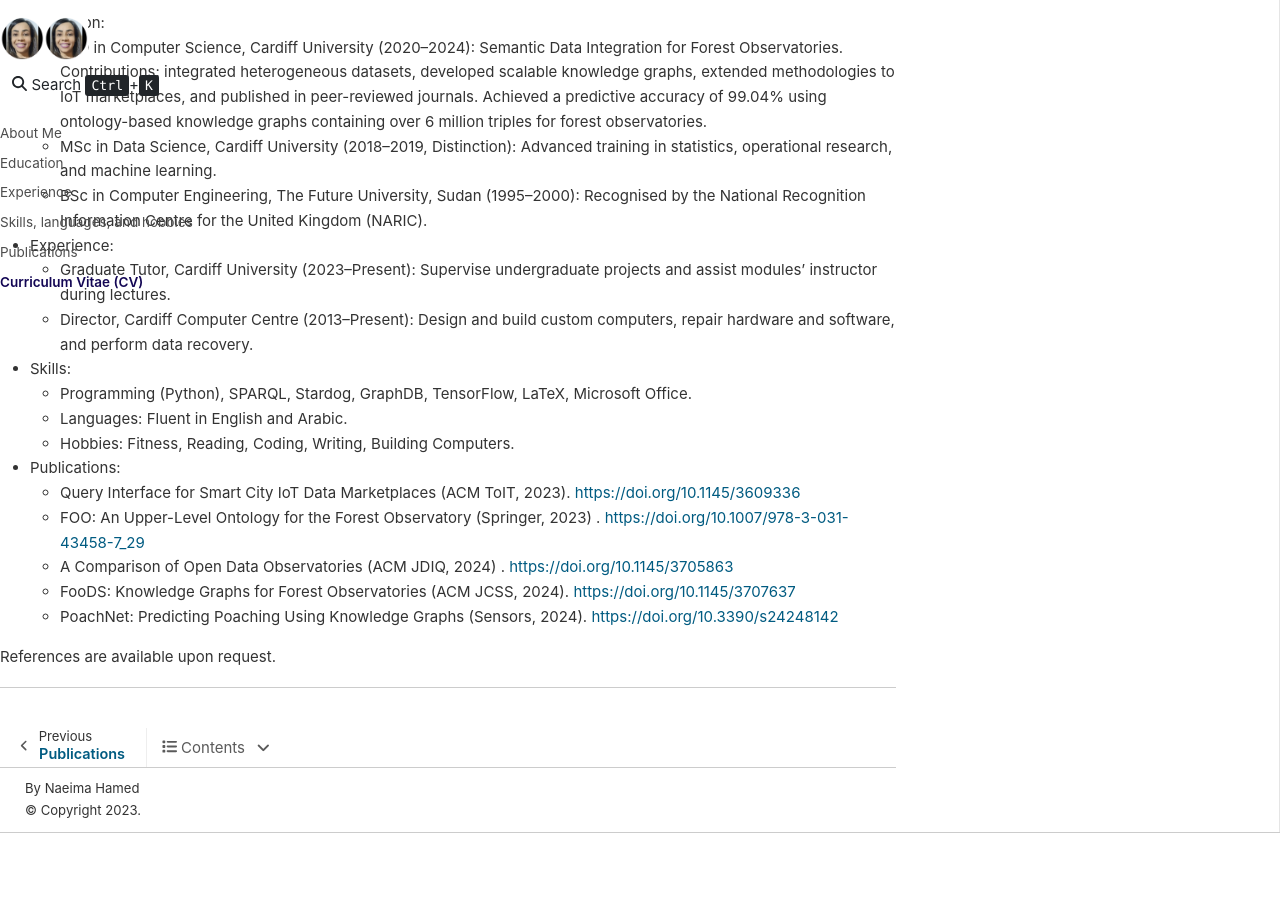
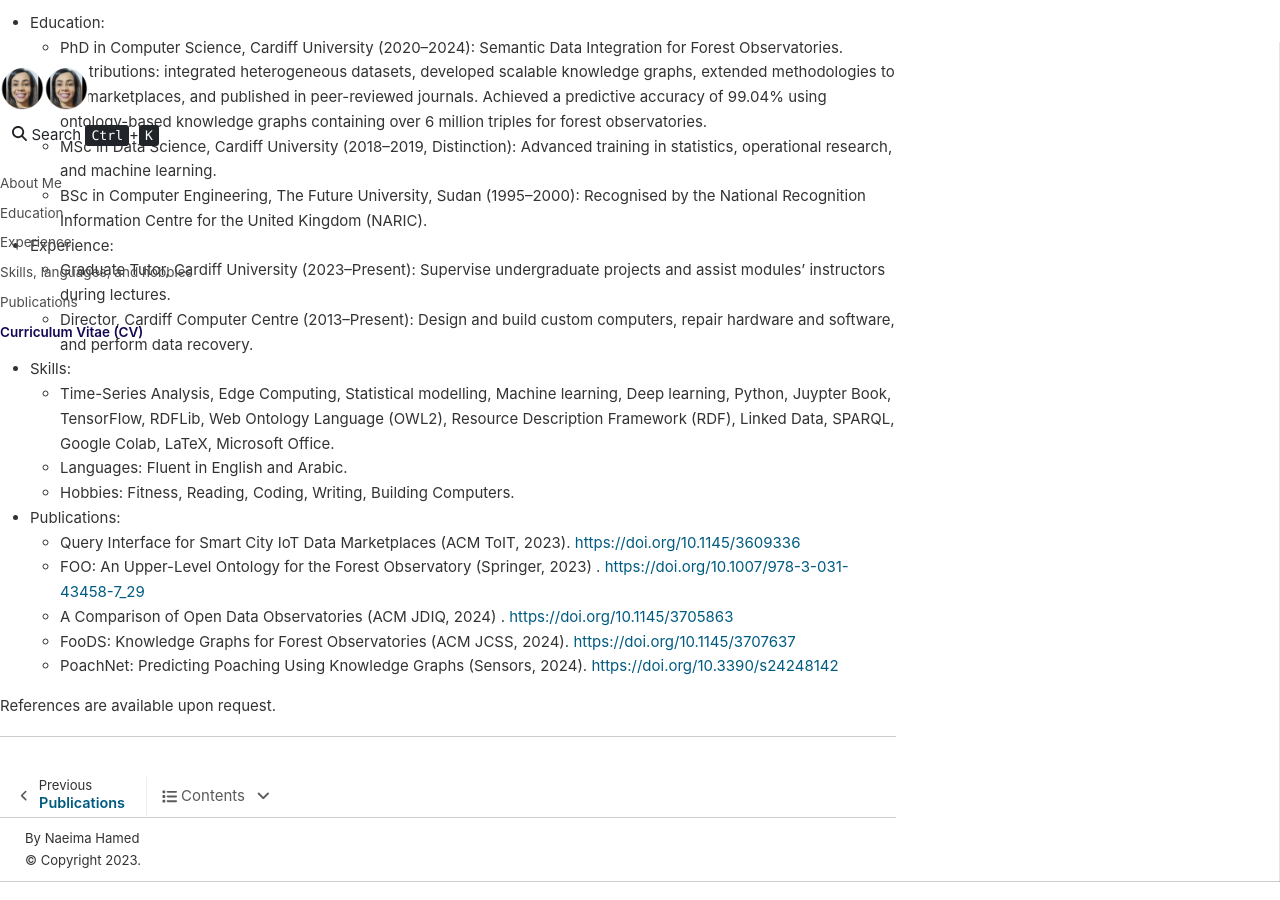
Before and after one commit to Naeima/Naeima, a Jupyter Book: the page built from CV.md, in a window 1280 px wide and 900 px high, scrolled down 1335 px. Built offline with Jupyter Book 1.0.4 settings and Sphinx 7.4.7 and the Sphinx Book theme 1.1.4, drawn with Linux system fonts in a browser that asks for light colours; before the commit the page ends 2188 px from its top, so only the background shows below that.

Commit message:
Add files via upload

```diff
--- a/CV.html
+++ b/CV.html
@@ -369,13 +369,13 @@ title="Print to PDF"
 </li>
 <li><p>Experience:</p>
 <ul>
-<li><p>Graduate Tutor, Cardiff University (2023–Present): Supervise undergraduate projects and assist modules’ instructor during lectures.</p></li>
+<li><p>Graduate Tutor, Cardiff University (2023–Present): Supervise undergraduate projects and assist modules’ instructors during lectures.</p></li>
 <li><p>Director, Cardiff Computer Centre (2013–Present): Design and build custom computers, repair hardware and software, and perform data recovery.</p></li>
 </ul>
 </li>
 <li><p>Skills:</p>
 <ul>
-<li><p>Programming (Python), SPARQL, Stardog, GraphDB, TensorFlow, LaTeX, Microsoft Office.</p></li>
+<li><p>Time-Series Analysis, Edge Computing, Statistical modelling, Machine learning, Deep learning, Python, Juypter Book, TensorFlow,  RDFLib, Web Ontology Language (OWL2), Resource Description Framework (RDF), Linked Data, SPARQL, Google Colab, LaTeX, Microsoft Office.</p></li>
 <li><p>Languages: Fluent in English and Arabic.</p></li>
 <li><p>Hobbies: Fitness, Reading, Coding, Writing, Building Computers.</p></li>
 </ul>
--- a/CV.md
+++ b/CV.md
@@ -9,11 +9,11 @@
     - BSc in Computer Engineering, The Future University, Sudan (1995–2000): Recognised by  the National Recognition Information Centre for the United Kingdom (NARIC).
 
 - Experience:
-    - Graduate Tutor, Cardiff University (2023–Present): Supervise undergraduate projects and assist modules’ instructor during lectures.
+    - Graduate Tutor, Cardiff University (2023–Present): Supervise undergraduate projects and assist modules’ instructors during lectures.
     - Director, Cardiff Computer Centre (2013–Present): Design and build custom computers, repair hardware and software, and perform data recovery.
 
 - Skills:
-    - Programming (Python), SPARQL, Stardog, GraphDB, TensorFlow, LaTeX, Microsoft Office.
+    - Time-Series Analysis, Edge Computing, Statistical modelling, Machine learning, Deep learning, Python, Juypter Book, TensorFlow,  RDFLib, Web Ontology Language (OWL2), Resource Description Framework (RDF), Linked Data, SPARQL, Google Colab, LaTeX, Microsoft Office.
     - Languages: Fluent in English and Arabic.
     - Hobbies: Fitness, Reading, Coding, Writing, Building Computers.
 
```
Also changed, not shown: _sources/CV.md (+2 -2 lines), searchindex.js.
